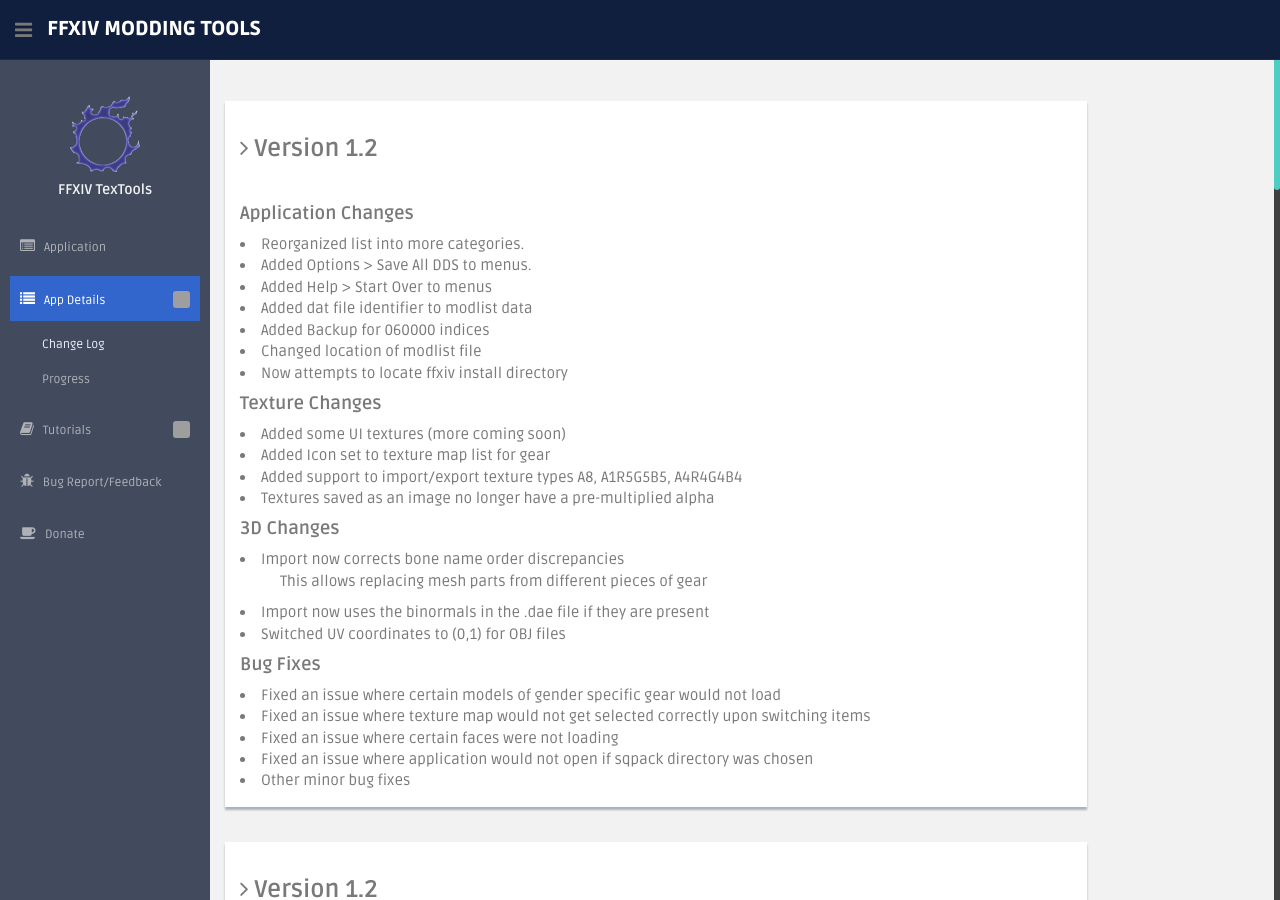
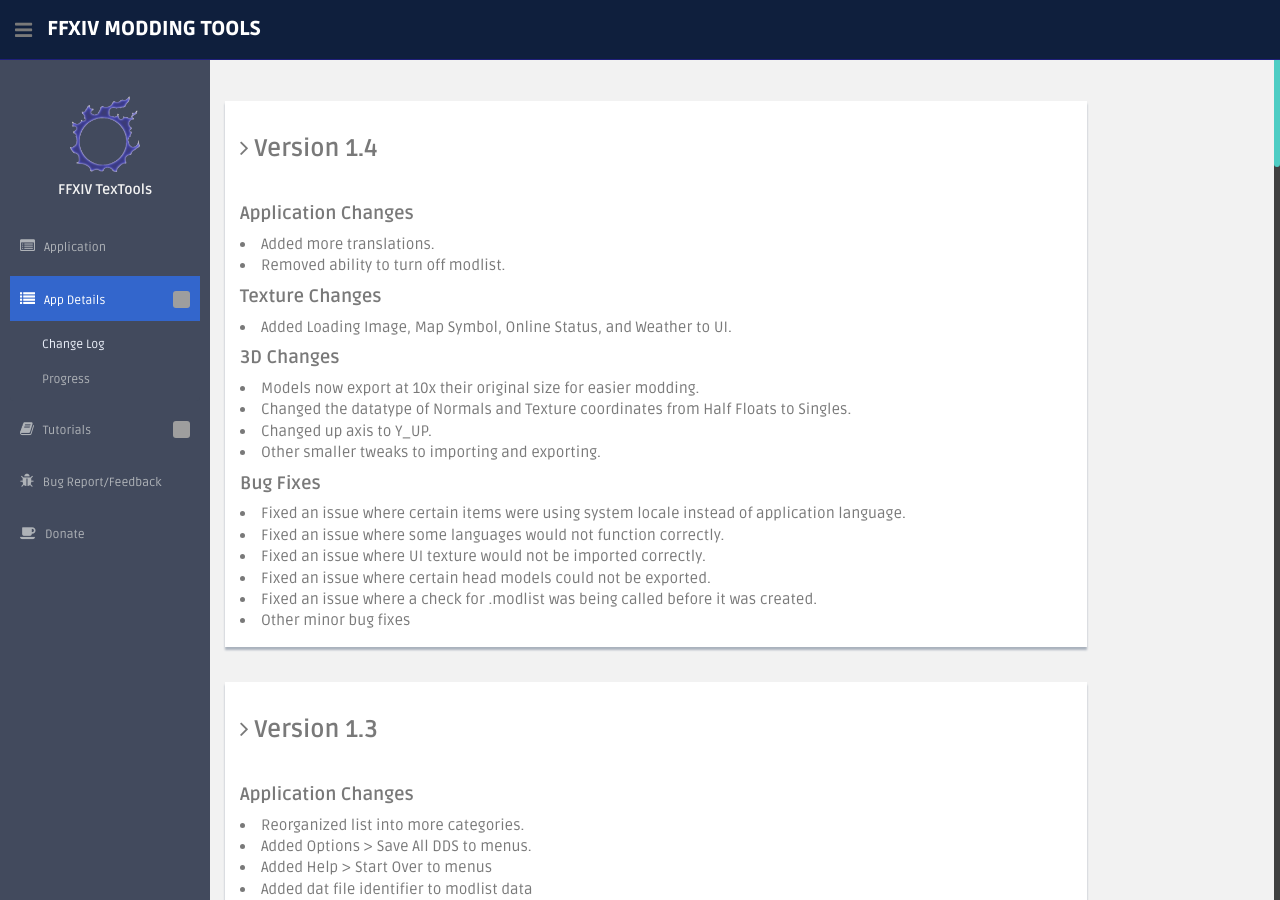
Before and after one commit to liinko/FFXIVTexToolsWeb, a Jekyll site: the page built from change_log.html, in a window 1280 px wide and 900 px high. Built offline with Jekyll 4.4.1, drawn with Linux system fonts in a browser that asks for light colours; grey boxes are pictures that could not be loaded.

Commit message:
update to 1.4

```diff
--- a/change_log.html
+++ b/change_log.html
@@ -5,7 +5,33 @@
 
 <div class="col-lg-10 main-chart">
     <div class="showback">
-        <h3><i class="fa fa-angle-right"></i> <b>Version 1.2</b></h3><br/>
+        <h3><i class="fa fa-angle-right"></i> <b>Version 1.4</b></h3><br/>
+        <h4><b>Application Changes</b></h4>
+        <li>Added more translations.</li>
+        <li>Removed ability to turn off modlist.</li>
+
+        <h4><b>Texture Changes</b></h4>
+        <li>Added Loading Image, Map Symbol, Online Status, and Weather to UI.</li>
+
+        <h4><b>3D Changes</b></h4>
+        <li>Models now export at 10x their original size for easier modding.</li>
+        <li>Changed the datatype of Normals and Texture coordinates from Half Floats to Singles. </li>
+        <li>Changed up axis to Y_UP.</li>
+        <li>Other smaller tweaks to importing and exporting.</li>
+
+        <h4><b>Bug Fixes</b></h4>
+        <li>Fixed an issue where certain items were using system locale instead of application language.</li>
+        <li>Fixed an issue where some languages would not function correctly.</li>
+        <li>Fixed an issue where UI texture would not be imported correctly.</li>
+        <li>Fixed an issue where certain head models could not be exported.</li>
+        <li>Fixed an issue where a check for .modlist was being called before it was created.</li>
+        <li>Other minor bug fixes</li>
+
+    </div><!--/showback -->
+</div>
+<div class="col-lg-10 main-chart">
+    <div class="showback">
+        <h3><i class="fa fa-angle-right"></i> <b>Version 1.3</b></h3><br/>
         <h4><b>Application Changes</b></h4>
         <li>Reorganized list into more categories.</li>
         <li>Added Options > Save All DDS to menus.</li>
--- a/index.html
+++ b/index.html
@@ -7,7 +7,7 @@
 <div class="col-lg-8 main-chart">
     <div class="showback">
         <p>
-            <h1><b>FFXIV TexTools 2 v1.3</b></h1>
+            <h1><b>FFXIV TexTools 2 v1.4</b></h1>
             An application used to modify the in-game textures for Final Fantasy XIV, done by exporting and importing Direct Draw Surface files.<br/>
             <br/>
 
--- a/progress.html
+++ b/progress.html
@@ -19,7 +19,7 @@
       </div>
       <h4><i class="fa fa-angle-right"></i> Icons &amp; UI (dat 060000)</h4>
       <div class="progress">
-          <div class="progress-bar progress-bar-info" role="progressbar" aria-valuenow="50" aria-valuemin="0" aria-valuemax="100" style="width: 0%">
+          <div class="progress-bar progress-bar-info" role="progressbar" aria-valuenow="60" aria-valuemin="0" aria-valuemax="100" style="width: 0%">
               <span class="sr-only">50% Complete</span>
           </div>
       </div>
```
Also changed, not shown: _includes/sideupdates.html (+10 -0 lines).
